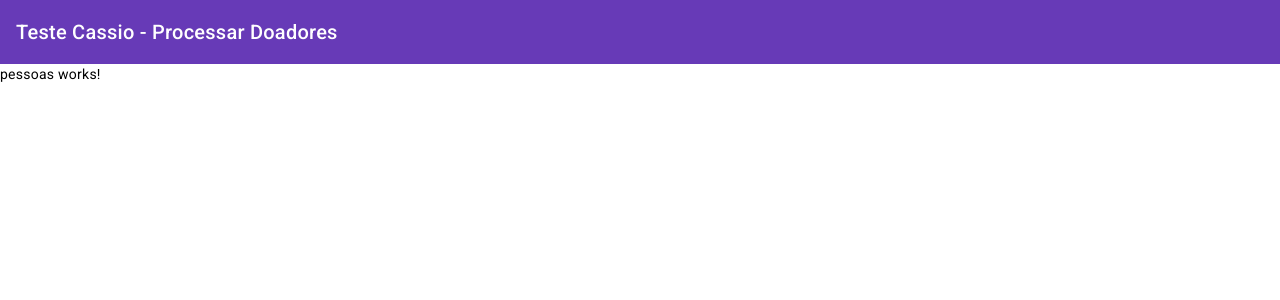
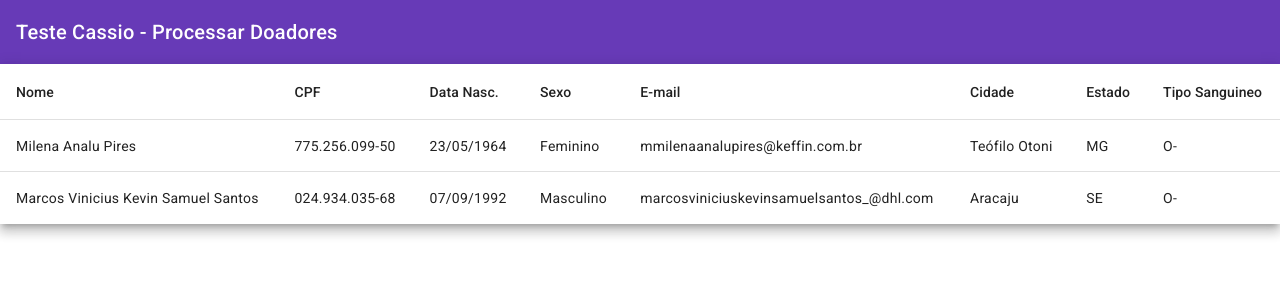
Before and after one commit to cassiomoda/app-teste-cassio, an Angular app: page /pessoas in a window 1280 px wide. Shown: the top 300 px of the page. Built offline with nearby package versions, Linux system fonts and the light colour scheme.

Commit message:
iniciando a implementação da lista de pessoas

```diff
--- /dev/null
+++ b/src/app/pessoas/model/pessoa.ts
@@ -0,0 +1,22 @@
+export interface Pessoa {
+  _id: number;
+  nome: string;
+  cpf: string;
+  rg: string;
+  data_nasc: string;
+  sexo: string;
+  mae: string;
+  pai: string;
+  email: string;
+  cep: string;
+  endereco: string;
+  numero: string;
+  bairro: string;
+  cidade: string;
+  estado: string;
+  telefone_fixo: string;
+  celular: string;
+  altura: number;
+  peso: number;
+  tipo_sanguineo: string;
+}
--- a/src/app/pessoas/pessoas.module.ts
+++ b/src/app/pessoas/pessoas.module.ts
@@ -1,9 +1,9 @@
 import { NgModule } from '@angular/core';
 import { CommonModule } from '@angular/common';
+import { MatTableModule } from '@angular/material/table';
 
 import { PessoasRoutingModule } from './pessoas-routing.module';
 import { PessoasComponent } from './pessoas/pessoas.component';
-
 
 @NgModule({
   declarations: [
@@ -11,7 +11,8 @@ import { PessoasComponent } from './pessoas/pessoas.component';
   ],
   imports: [
     CommonModule,
-    PessoasRoutingModule
+    PessoasRoutingModule,
+    MatTableModule
   ]
 })
 export class PessoasModule { }
--- a/src/app/pessoas/pessoas/pessoas.component.html
+++ b/src/app/pessoas/pessoas/pessoas.component.html
@@ -1 +1,56 @@
-<p>pessoas works!</p>
+<table mat-table [dataSource]="pessoas" class="mat-elevation-z8">
+
+  <!--- Note that these columns can be defined in any order.
+        The actual rendered columns are set as a property on the row definition" -->
+
+  <!-- nome Column -->
+  <ng-container matColumnDef="nome">
+    <th mat-header-cell *matHeaderCellDef> Nome </th>
+    <td mat-cell *matCellDef="let pessoa"> {{pessoa.nome}} </td>
+  </ng-container>
+
+  <!-- cpf Column -->
+  <ng-container matColumnDef="cpf">
+    <th mat-header-cell *matHeaderCellDef> CPF </th>
+    <td mat-cell *matCellDef="let pessoa"> {{pessoa.cpf}} </td>
+  </ng-container>
+
+  <!-- data_nasc Column -->
+  <ng-container matColumnDef="data_nasc">
+    <th mat-header-cell *matHeaderCellDef> Data Nasc. </th>
+    <td mat-cell *matCellDef="let pessoa"> {{pessoa.data_nasc}} </td>
+  </ng-container>
+
+  <!-- sexo Column -->
+  <ng-container matColumnDef="sexo">
+    <th mat-header-cell *matHeaderCellDef> Sexo </th>
+    <td mat-cell *matCellDef="let pessoa"> {{pessoa.sexo}} </td>
+  </ng-container>
+
+  <!-- email Column -->
+  <ng-container matColumnDef="email">
+    <th mat-header-cell *matHeaderCellDef> E-mail </th>
+    <td mat-cell *matCellDef="let pessoa"> {{pessoa.email}} </td>
+  </ng-container>
+
+  <!-- cidade Column -->
+  <ng-container matColumnDef="cidade">
+    <th mat-header-cell *matHeaderCellDef> Cidade </th>
+    <td mat-cell *matCellDef="let pessoa"> {{pessoa.cidade}} </td>
+  </ng-container>
+
+  <!-- estado Column -->
+  <ng-container matColumnDef="estado">
+    <th mat-header-cell *matHeaderCellDef> Estado </th>
+    <td mat-cell *matCellDef="let pessoa"> {{pessoa.estado}} </td>
+  </ng-container>
+
+  <!-- tipo_sanguineo Column -->
+  <ng-container matColumnDef="tipo_sanguineo">
+    <th mat-header-cell *matHeaderCellDef> Tipo Sanguineo </th>
+    <td mat-cell *matCellDef="let pessoa"> {{pessoa.tipo_sanguineo}} </td>
+  </ng-container>
+
+  <tr mat-header-row *matHeaderRowDef="displayedColumns"></tr>
+  <tr mat-row *matRowDef="let row; columns: displayedColumns;"></tr>
+</table>
--- a/src/app/pessoas/pessoas/pessoas.component.ts
+++ b/src/app/pessoas/pessoas/pessoas.component.ts
@@ -1,10 +1,67 @@
-import { Component } from '@angular/core';
+import { Component, OnInit } from '@angular/core';
+import { Pessoa } from '../model/pessoa';
 
 @Component({
   selector: 'app-pessoas',
   templateUrl: './pessoas.component.html',
   styleUrls: ['./pessoas.component.css']
 })
-export class PessoasComponent {
+export class PessoasComponent implements OnInit {
 
+  pessoas: Pessoa[];
+  displayedColumns: string[];
+
+  constructor() {
+    this.pessoas = [
+      {
+        _id: 1,
+        nome: 'Milena Analu Pires',
+        cpf: '775.256.099-50',
+        rg: '44.084.541-5',
+        data_nasc: '23\/05\/1964',
+        sexo: 'Feminino',
+        mae: 'Isadora Marli',
+        pai: 'Noah Severino César Pires',
+        email: 'mmilenaanalupires@keffin.com.br',
+        cep: '39801-678',
+        endereco: 'Rua Kurt W. Rothe',
+        numero: '675',
+        bairro: 'Castro Pires',
+        cidade: 'Teófilo Otoni',
+        estado: 'MG',
+        telefone_fixo: '(33) 3611-4613',
+        celular: '(33) 98481-0191',
+        altura: 1.53,
+        peso: 80,
+        tipo_sanguineo: "O-"
+      },
+      {
+        _id: 2,
+        nome: 'Marcos Vinicius Kevin Samuel Santos',
+        cpf: '024.934.035-68',
+        rg: '10.701.456-7',
+        data_nasc: '07\/09\/1992',
+        sexo: 'Masculino',
+        mae: 'Isabella Andrea',
+        pai: 'Lorenzo Marcos André Santos',
+        email: 'marcosviniciuskevinsamuelsantos_@dhl.com',
+        cep: '49091-043',
+        endereco: 'Rua Manoel de Oliveira França',
+        numero: '634',
+        bairro: 'Jardim Centenário',
+        cidade: 'Aracaju',
+        estado: 'SE',
+        telefone_fixo: '(79) 2686-2642',
+        celular: '(79) 99666-0063',
+        altura: 1.92,
+        peso: 95,
+        tipo_sanguineo: 'O-'
+      }
+    ];
+    this.displayedColumns = ['nome', 'cpf', 'data_nasc', 'sexo', 'email', 'cidade', 'estado', 'tipo_sanguineo'];
+  }
+
+  ngOnInit(): void {
+    // TODO document why this method 'ngOnInit' is empty
+  }
 }
```
